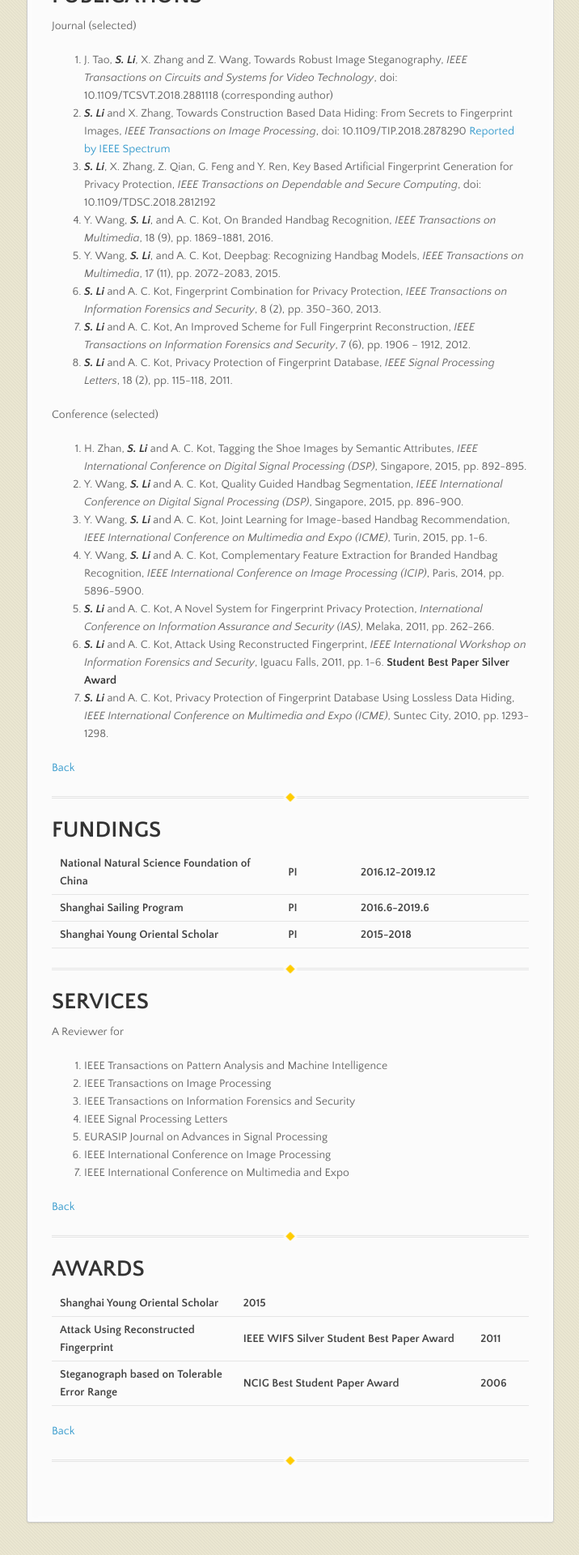
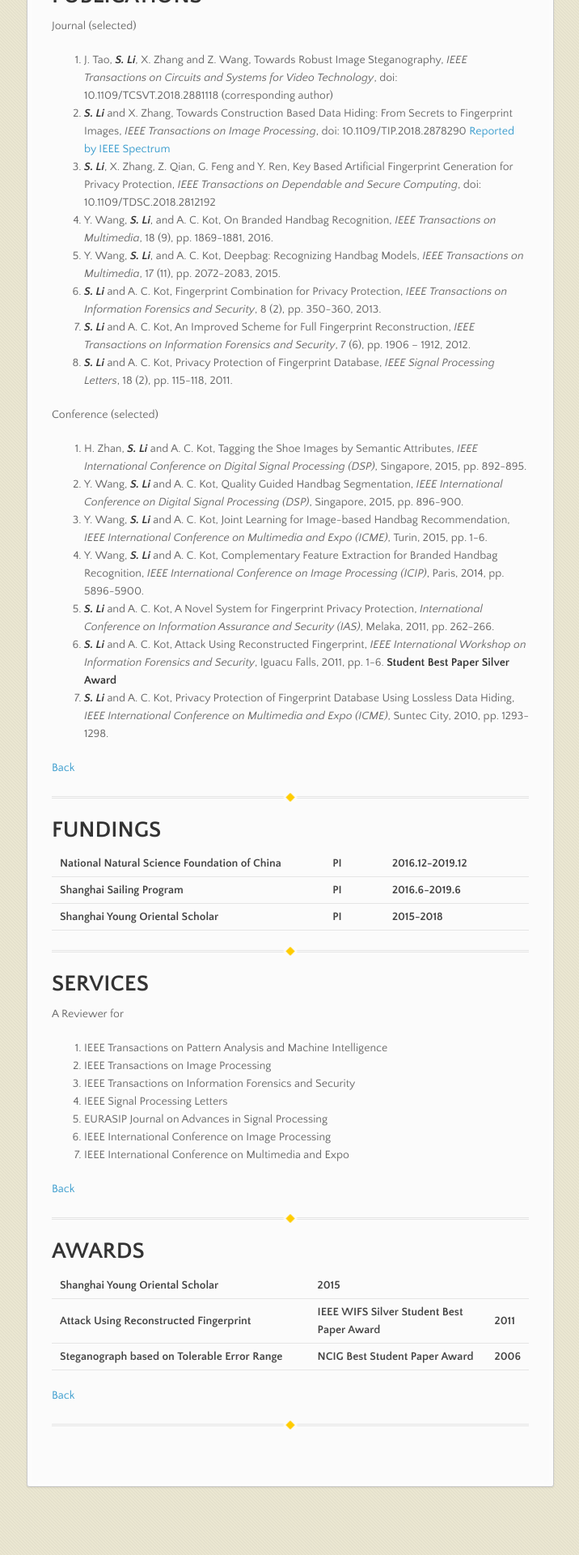
Before and after one commit to blazelisheng/blazelisheng.github.io, a Jekyll site: the page built from index.md, in a window 1280 px wide. Shown: the part 886-2806 px from the top of the page at 81% size, without its empty margins (282-998 px from the left). Built offline with Jekyll 4.4.1, drawn with Linux system fonts in a browser that asks for light colours; after the commit the page ends 2762 px from its top, so only the background shows below that.

Commit message:
Update index.md

```diff
--- a/index.md
+++ b/index.md
@@ -54,7 +54,7 @@
 
 <table border="0" cellspacing="0" cellpadding="0">
 <tr>
-<th width="200">National Natural Science Foundation of China</th>
+<th width="300">National Natural Science Foundation of China</th>
 <th width="50">PI</th>
 <th width="150">2016.12-2019.12</th>
 </tr>
@@ -91,7 +91,7 @@
 
 <table border="0" cellspacing="0" cellpadding="0">
 <tr>
-<th width="150">Shanghai Young Oriental Scholar</th>
+<th width="300">Shanghai Young Oriental Scholar</th>
 <th width="200">2015</th>
 <th width="20"></th>
 </tr>
```
